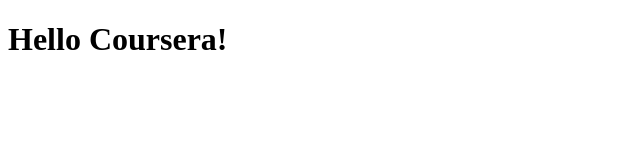
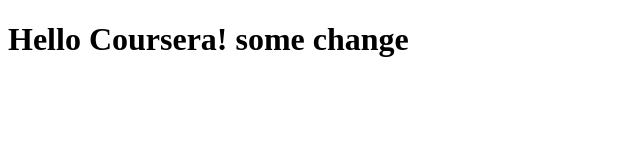
Before and after one commit to mansi-agrawa1/coursera, a plain HTML site: page site/index.html in a window 1280 px wide. Shown: the whole page, without its empty margins (0-640 px from the left). Drawn offline with Linux system fonts and the light colour scheme.

Commit message:
some reduntant change

```diff
--- a/site/index.html
+++ b/site/index.html
@@ -6,6 +6,6 @@
     <title>Hello Coursera!</title>
 </head>
 <body>
-    <h1>Hello Coursera!</h1>
+    <h1>Hello Coursera! some change</h1>
 </body>
 </html>
```
